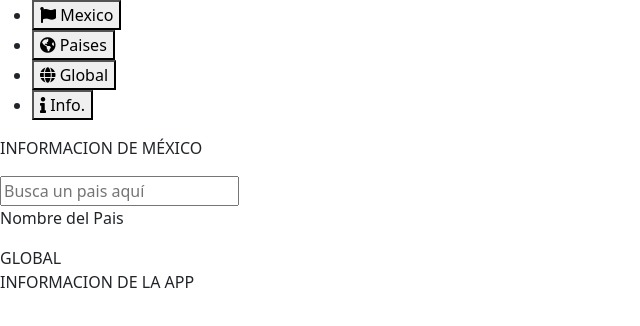
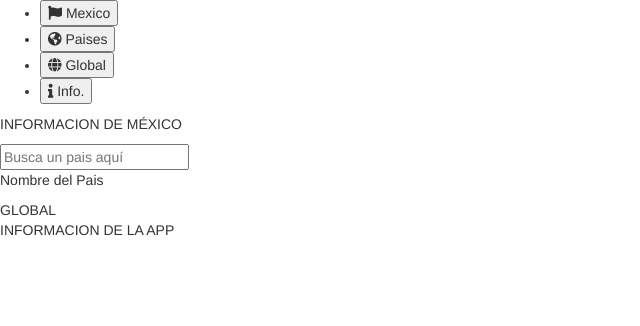
Before and after one commit to GabrielTenZig/ProyectCovid, a plain HTML site: page index.html in a window 1280 px wide. Shown: the whole page, without its empty margins (0-640 px from the left). Drawn offline with nearby package versions, Linux system fonts and the light colour scheme.

Commit message:
Se modifico las URLs de las CDNs de Bootstrap

```diff
--- a/index.html
+++ b/index.html
@@ -5,10 +5,13 @@
     <meta name="viewport" content="width=device-width, initial-scale=1.0">
 
     <!-- USAREMOS BOOTSTRAP PARA UTILIZAR BARRAS PARA MOSTRAR LA INFORMACION -->
-    <link href="https://cdn.jsdelivr.net/npm/bootstrap@5.0.0-beta2/dist/css/bootstrap.min.css" rel="stylesheet" integrity="sha384-BmbxuPwQa2lc/FVzBcNJ7UAyJxM6wuqIj61tLrc4wSX0szH/Ev+nYRRuWlolflfl" crossorigin="anonymous">
+    <!-- <link href="https://cdn.jsdelivr.net/npm/bootstrap@5.0.0-beta2/dist/css/bootstrap.min.css" rel="stylesheet" integrity="sha384-BmbxuPwQa2lc/FVzBcNJ7UAyJxM6wuqIj61tLrc4wSX0szH/Ev+nYRRuWlolflfl" crossorigin="anonymous"> -->
+
+    <!-- Latest compiled and minified CSS -->
+    <link rel="stylesheet" href="https://maxcdn.bootstrapcdn.com/bootstrap/3.3.7/css/bootstrap.min.css" integrity="sha384-BVYiiSIFeK1dGmJRAkycuHAHRg32OmUcww7on3RYdg4Va+PmSTsz/K68vbdEjh4u" crossorigin="anonymous">
 
     <!-- ANIMATE CSS -->
-    <link rel="stylesheet" href="https://cdnjs.cloudflare.com/ajax/libs/animate.css/4.1.1/animate.min.css"/>
+    <!-- <link rel="stylesheet" href="https://cdnjs.cloudflare.com/ajax/libs/animate.css/4.1.1/animate.min.css"/> -->
 
     <!-- ESTILOS GLOBALES -->
     <link rel="stylesheet" href="css/variables.css">
@@ -89,6 +92,10 @@
     <script type="module" src="./app.js"></script>
     <!-- BOOSTRAP -->
     <!-- JavaScript Bundle with Popper -->
-    <script src="https://cdn.jsdelivr.net/npm/bootstrap@5.0.0-beta2/dist/js/bootstrap.bundle.min.js" integrity="sha384-b5kHyXgcpbZJO/tY9Ul7kGkf1S0CWuKcCD38l8YkeH8z8QjE0GmW1gYU5S9FOnJ0" crossorigin="anonymous"></script>
+    <!-- <script src="https://cdn.jsdelivr.net/npm/bootstrap@5.0.0-beta2/dist/js/bootstrap.bundle.min.js" integrity="sha384-b5kHyXgcpbZJO/tY9Ul7kGkf1S0CWuKcCD38l8YkeH8z8QjE0GmW1gYU5S9FOnJ0" crossorigin="anonymous"></script> -->
+
+    <!-- Latest compiled and minified JavaScript -->
+    <script src="https://maxcdn.bootstrapcdn.com/bootstrap/3.3.7/js/bootstrap.min.js" integrity="sha384-Tc5IQib027qvyjSMfHjOMaLkfuWVxZxUPnCJA7l2mCWNIpG9mGCD8wGNIcPD7Txa" crossorigin="anonymous"></script>
+
 </body>
 </html>
```
